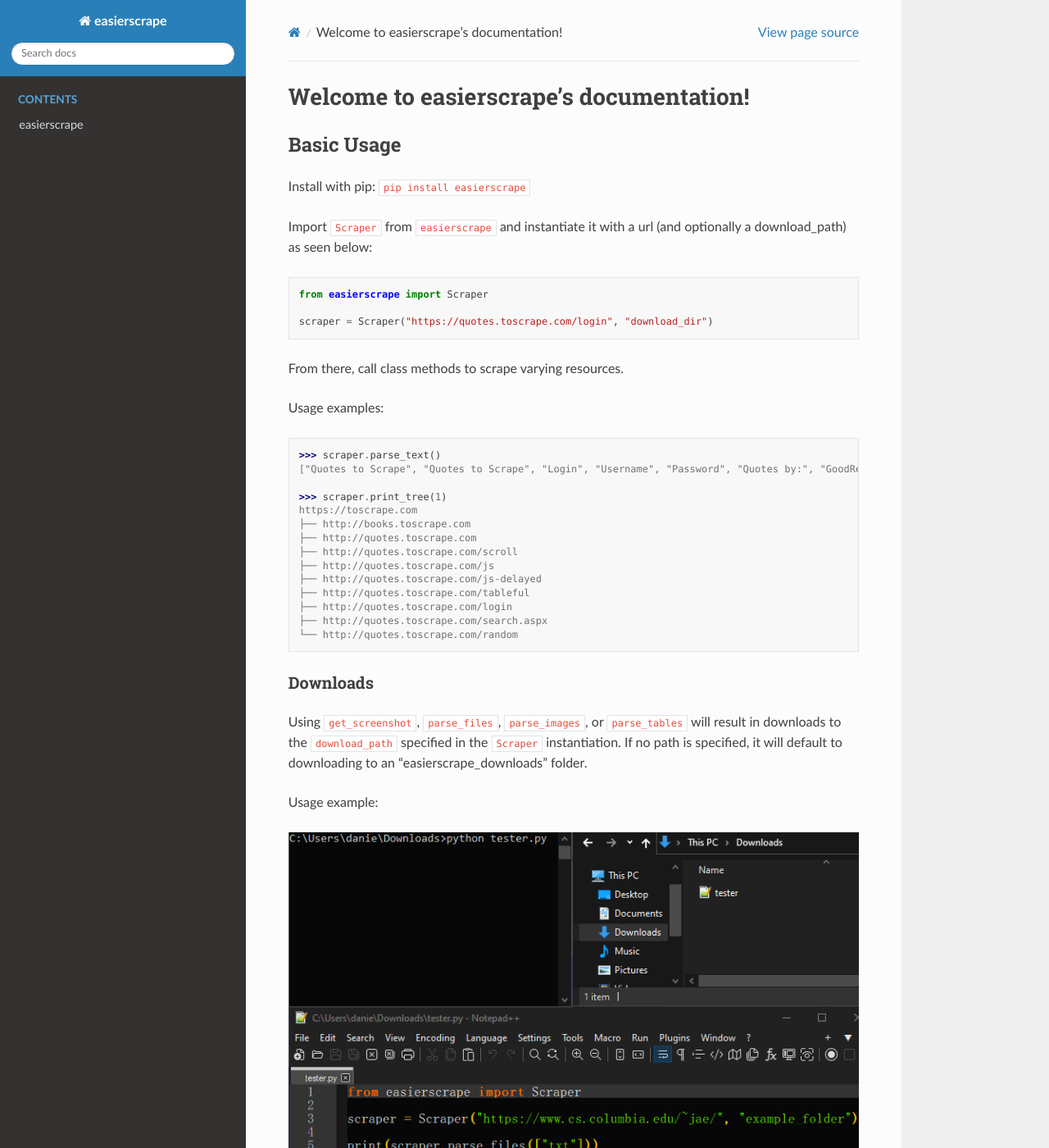
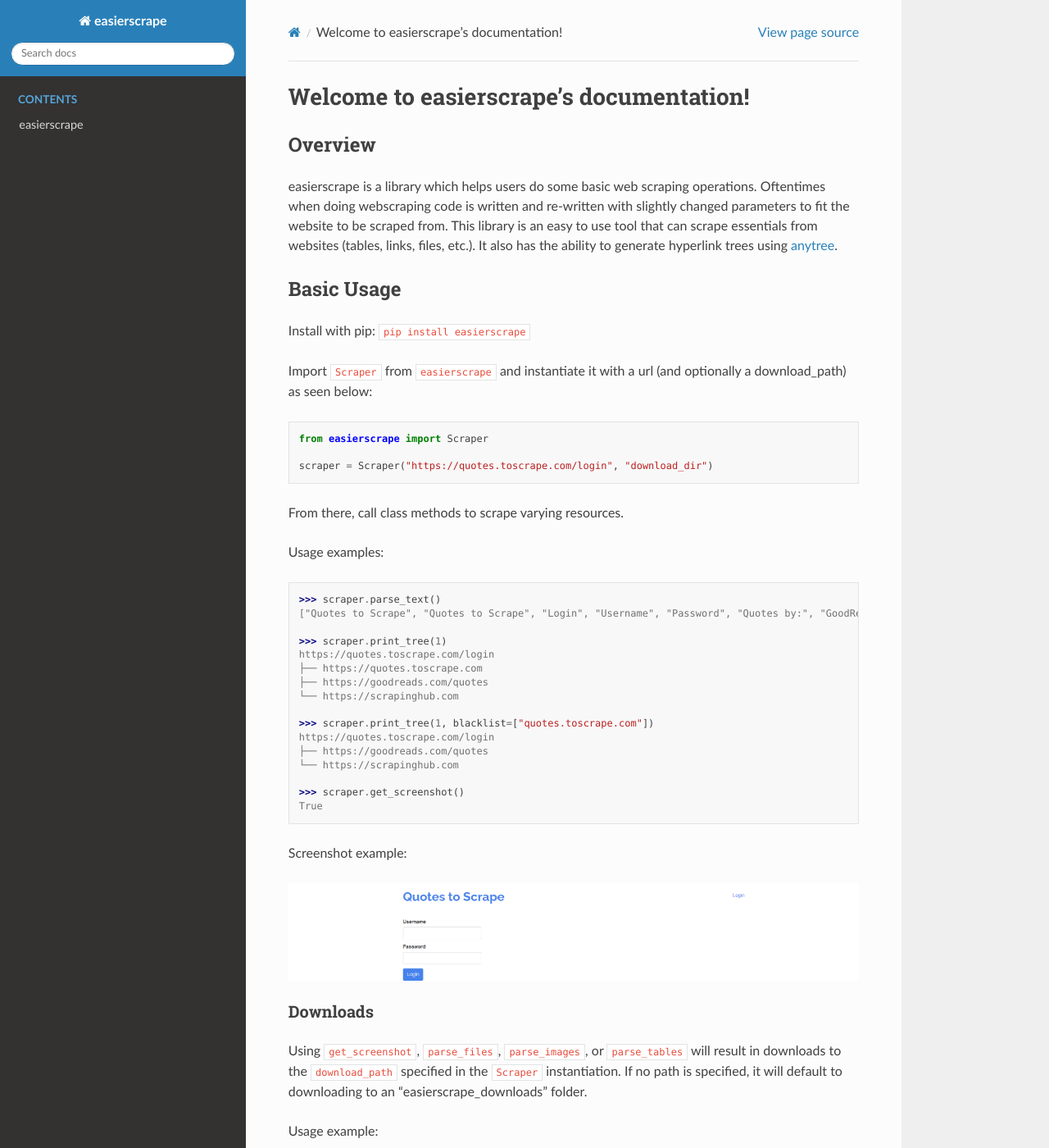
Before and after one commit to dag2226/easierscrape, a Sphinx documentation site: the page built from docs/index.md, in a window 1280 px wide and 1400 px high. Shown: the whole window at 82% size. Built offline with Sphinx 7.4.7 and the Read the Docs theme 2.0.0, drawn with Linux system fonts in a browser that asks for light colours.

Commit message:
Cleaned up and added to documentation + LICENSE (#56)
- Added year and name to LICENSE
- Added "Overview" section to documentation index
- Added more examples to documentation index
- Updated MANIFEST.in

````diff
--- a/docs/index.md
+++ b/docs/index.md
@@ -1,4 +1,7 @@
 # Welcome to easierscrape's documentation!
+
+## Overview
+easierscrape is a library which helps users do some basic web scraping operations. Oftentimes when doing webscraping code is written and re-written with slightly changed parameters to fit the website to be scraped from. This library is an easy to use tool that can scrape essentials from websites (tables, links, files, etc.). It also has the ability to generate hyperlink trees using [anytree](https://github.com/c0fec0de/anytree).
 
 ## Basic Usage
 Install with pip: `pip install easierscrape`
@@ -17,16 +20,22 @@ Usage examples:
 ["Quotes to Scrape", "Quotes to Scrape", "Login", "Username", "Password", "Quotes by:", "GoodReads.com", "Made with", "❤", "by", "Scrapinghub",]
 
 >>> scraper.print_tree(1)
-https://toscrape.com
-├── http://books.toscrape.com
-├── http://quotes.toscrape.com
-├── http://quotes.toscrape.com/scroll
-├── http://quotes.toscrape.com/js
-├── http://quotes.toscrape.com/js-delayed
-├── http://quotes.toscrape.com/tableful
-├── http://quotes.toscrape.com/login
-├── http://quotes.toscrape.com/search.aspx
-└── http://quotes.toscrape.com/random
+https://quotes.toscrape.com/login
+├── https://quotes.toscrape.com
+├── https://goodreads.com/quotes
+└── https://scrapinghub.com
+
+>>> scraper.print_tree(1, blacklist=["quotes.toscrape.com"])
+https://quotes.toscrape.com/login
+├── https://goodreads.com/quotes
+└── https://scrapinghub.com
+
+>>> scraper.get_screenshot()
+True
+```
+Screenshot example:
+```eval_rst
+.. image:: images/screenshot.png
 ```
 
 ### Downloads
````
Also changed, not shown: docs/images/screenshot.png (added), 2 other files.
